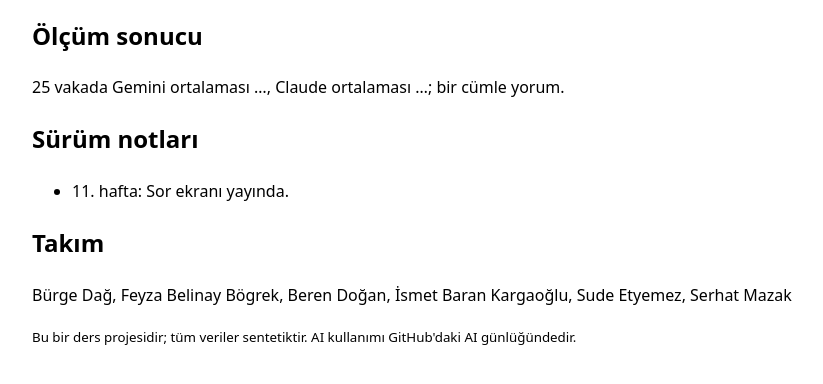
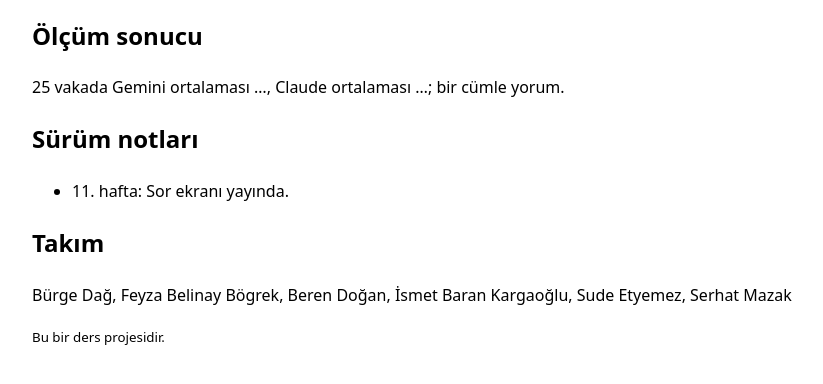
Before and after one commit to burgedag21-hub/takim-2-site, a plain HTML site: page index.html in a window 1280 px wide. Shown: the part 826-1210 px from the top of the page, without its empty margins (228-1051 px from the left). Drawn offline with Linux system fonts and the light colour scheme.

Commit message:
Update index.html

```diff
--- a/index.html
+++ b/index.html
@@ -32,6 +32,6 @@
   <ul><li>11. hafta: Sor ekranı yayında.</li></ul>
   <h2>Takım</h2>
   <p>Bürge Dağ, Feyza Belinay Bögrek, Beren Doğan, İsmet Baran Kargaoğlu, Sude Etyemez, Serhat Mazak</p>
-  <p><small>Bu bir ders projesidir; tüm veriler sentetiktir. AI kullanımı GitHub'daki AI günlüğündedir.</small></p>
+  <p><small>Bu bir ders projesidir.</small></p>
 </body>
 </html>
```
